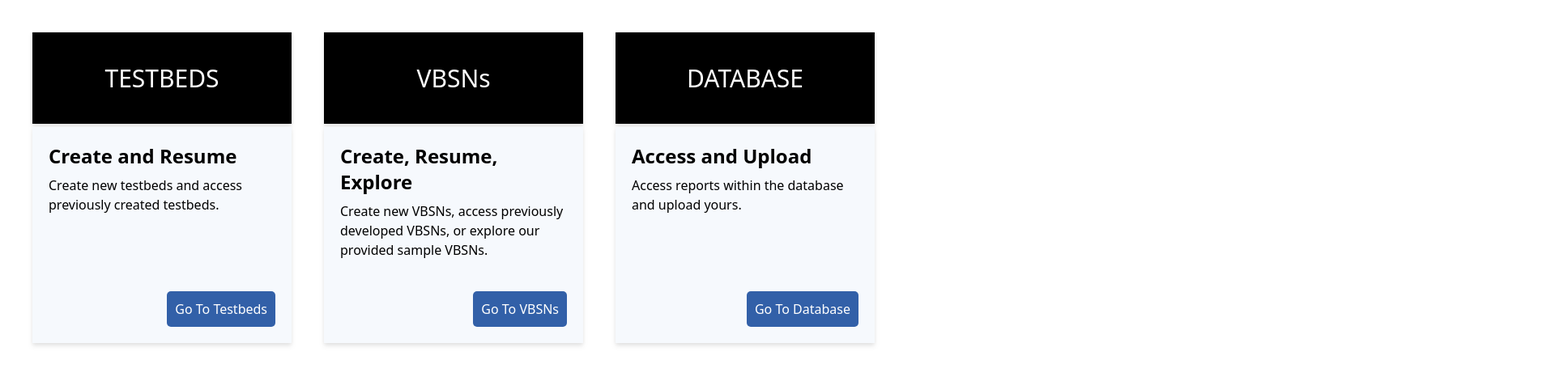
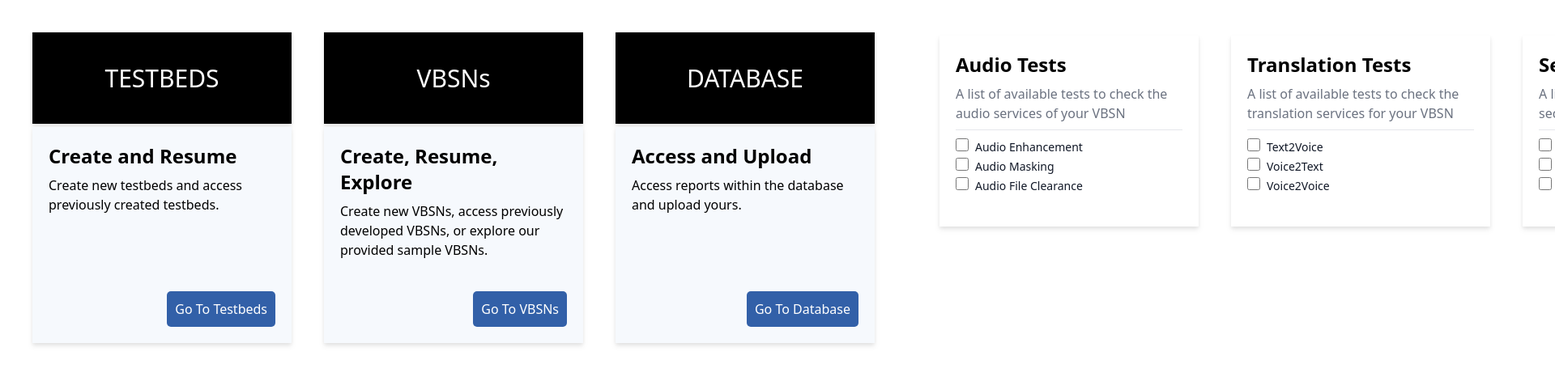
Before and after one commit to yiee38/VOBAprototype, a React (Vite) app in the folder VOBA-prototype/: page /home in a window 1280 px wide. Shown: the top 466 px of the page at 81% size, 1920 px wide, since content can reach past the window. Built offline with nearby package versions, Linux system fonts and the light colour scheme.

Commit message:
Modal and TestBed add

```diff
--- /dev/null
+++ b/VOBA-prototype/src/components/DeleteModal.jsx
@@ -0,0 +1,26 @@
+import React, { useState } from 'react'
+
+function DeleteModal(props) {
+const [showModal, setShowModal] = useState(false);
+
+// TODO This element will require the name of the specific test
+return (
+    <>
+    <button class="px-6 py-2 bg-white font-medium text-sm border border-blue-200 hover:bg-gray-600 text-black rounded m-3" onClick={() => setShowModal(true)}>Delete</button>
+      {showModal && (
+        <div class="fixed z-50 inset-0 bg-gray-500 bg-opacity-75 flex justify-center items-center">
+          <div class="bg-white rounded-md p-6">
+            <p>You are about to delete a Test.</p >
+            <p>Do you wish to comfirm this process?</p>
+            <div class="flex justify-center">
+            <button class="px-6 py-2 bg-gray-500 font-medium text-sm hover:bg-gray-600 text-gray-100 rounded m-3" onClick={() => setShowModal(false)}>Cancel</button>
+            <button class="px-6 py-2 bg-blue-500 font-medium text-sm hover:bg-blue-600 text-blue-100 rounded m-3" onClick={() => setShowModal(false)}>Confirm</button>
+            </div>
+          </div>
+        </div>
+     )}
+  </>
+);
+}
+
+export default DeleteModal;
--- /dev/null
+++ b/VOBA-prototype/src/components/LogOutModal.jsx
@@ -0,0 +1,24 @@
+import React, { useState } from 'react'
+
+function LogOutModal(props) {
+const [showModal, setShowModal] = useState(false);
+
+return (
+    <>
+    <button onClick={() => setShowModal(true)}>Logout</button>
+      {showModal && (
+        <div class="fixed z-50 inset-0 bg-gray-500 bg-opacity-75 flex justify-center items-center">
+          <div class="bg-white rounded-md p-6">
+            <p>Are you sure you want to logout?</p >
+            <div class="flex justify-center">
+            <button class="px-6 py-2 bg-blue-500 font-medium text-sm hover:bg-blue-600 text-blue-100 rounded m-3" onClick={() => setShowModal(false)}>Yes</button>
+            <button class="px-6 py-2 bg-gray-500 font-medium text-sm hover:bg-gray-600 text-gray-100 rounded m-3" onClick={() => setShowModal(false)}>No</button>
+            </div>
+          </div>
+        </div>
+     )}
+  </>
+);
+}
+
+export default LogOutModal;
--- /dev/null
+++ b/VOBA-prototype/src/components/TaskList.jsx
@@ -0,0 +1,16 @@
+import React from "react";
+
+function TaskList(props) {
+    return (
+        <div>
+          {props.task_list.map((task, index) => (
+            <div key={index}>
+              <input class="w-4 h-4 text-blue-600 bg-gray-100 border-gray-300 rounded focus:ring-blue-500 dark:focus:ring-blue-600 dark:ring-offset-gray-800 focus:ring-2 dark:bg-gray-700 dark:border-gray-600" type="checkbox" id={`task-${index}`} />
+              <label class="ml-2 text-sm font-medium text-gray-900 dark:text-black-300">{task}</label>
+            </div>
+          ))}
+        </div>
+      );
+}
+
+export default TaskList;
--- /dev/null
+++ b/VOBA-prototype/src/components/TestBed.jsx
@@ -0,0 +1,19 @@
+import React from "react";
+import TaskList from "./TaskList";
+
+function TestBed(props) {
+  return (
+  <div className="flex flex-col w-80 h-60 drop-shadow-md  ">
+        <div className="flex flex-col flex-2 bg-white mt-1 p-5 justify-between">
+        <div className="flex flex-col gap-2">
+          <div className="text-2xl font-black">{props.title}</div>
+          <div className="text-gray-500">{props.description}</div>
+          <hr />
+          <TaskList task_list={props.task_list}></TaskList>
+        </div>
+      </div>
+    </div>
+  )
+}
+
+export default TestBed;
--- /dev/null
+++ b/VOBA-prototype/src/components/UploadModal.jsx
@@ -0,0 +1,29 @@
+import React, { useState } from 'react'
+
+
+function UploadModal(props) {
+const [showModal, setShowModal] = useState(false);
+
+
+
+
+// TODO This element will require the name of the specific test
+return (
+    <>
+    <button class="px-6 py-2 bg-blue-500 font-medium text-sm hover:bg-blue-600 text-blue-100 rounded m-3" onClick={() => setShowModal(true)}>Upload</button>
+      {showModal && (
+        <div class="fixed z-50 inset-0 bg-gray-500 bg-opacity-75 flex justify-center items-center">
+          <div class="bg-white rounded-md p-6">
+            <p>You have successfully uploaded your report to the database!</p >
+            <div class="flex justify-center">
+            <button class="px-6 py-2 bg-blue-500 font-medium text-sm hover:bg-blue-600 text-blue-100 rounded mt-4" onClick={() => setShowModal(false)}>Okay</button>
+            </div>
+          </div>
+        </div>
+     )}
+  </>
+);
+}
+
+
+export default UploadModal;
--- a/VOBA-prototype/src/views/home.jsx
+++ b/VOBA-prototype/src/views/home.jsx
@@ -1,5 +1,5 @@
 import TestbedCard from "../components/TestbedCard";
-
+import TestBed from "../components/TestBed";
 function Home () {
   var sample_links = [
     {
@@ -22,6 +22,36 @@ function Home () {
     }
   ]
 
+  var sample_test = [
+    {
+      title: 'Audio Tests',
+      description: 'A list of available tests to check the audio services of your VBSN',
+      task_list: [
+        'Audio Enhancement',
+        'Audio Masking',
+        'Audio File Clearance'
+      ]
+    },
+    {
+      title: 'Translation Tests',
+      description: 'A list of available tests to check the translation services for your VBSN',
+      task_list: [
+        'Text2Voice',
+        'Voice2Text',
+        'Voice2Voice'
+      ]
+    },
+    {
+      title: 'Security Tests',
+      description: 'A list of available tests to check the security of your VBSN',
+      task_list: [
+        'User Authentication',
+        'Firewall',
+        'Blockchain Encryption'
+      ]
+    }
+  ]
+
   return (
     <div className="flex flex-1 h-full w-full">
       <div className="p-10 flex flex-row justify-start items-start gap-10">
@@ -29,6 +59,14 @@ function Home () {
           return <TestbedCard key={index} preview={sample.preview} title={sample.title} description={sample.description} action={sample.action}/>
         })}
       </div>
+
+      <div className="p-10 flex flex-row justify-start items-start gap-10">
+        {
+        sample_test.map((sample) => {
+          return <TestBed title={sample.title} description={sample.description} task_list={sample.task_list}/>
+        })
+        }
+      </div>
     </div>
   )
 }
```
